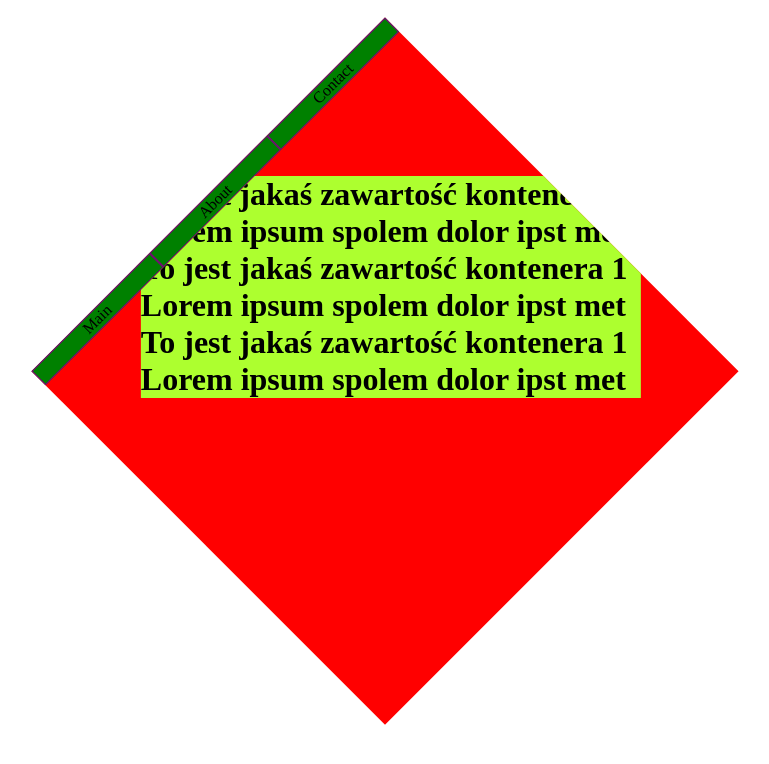
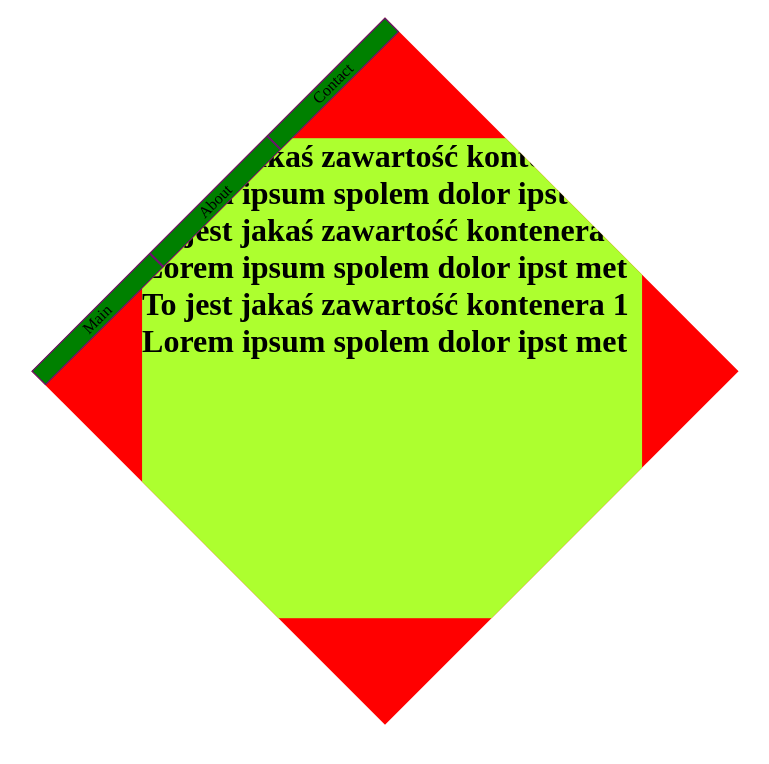
Before and after one commit to malikowy/js_pagerotated, a website: page app/index.html in a window 1280 px wide. Shown: the whole page, without its empty margins (255-1024 px from the left). Drawn offline with nearby package versions, Linux system fonts and the light colour scheme; files that its build step writes are made by us from their sources.

Commit message:
fixed import links in sass, better view of content

```diff
--- /dev/null
+++ b/app/styles/_mixins.scss
@@ -0,0 +1,14 @@
+// _mixins.scss
+// VARIABLES
+$page-width : 500px;
+$page-height : 500px;
+$navbar-height: 20px;
+$container-width : $page-width;
+$container-height : calc(#{$page-height} - #{$navbar-height});
+
+// EXTENDS
+.rotateDiv {
+  transform : rotate(45deg);
+  height: $container-height;
+  width: $container-width;
+  }
--- a/app/styles/page.scss
+++ b/app/styles/_page.scss
@@ -1,3 +1,4 @@
+// _page.scss
 .container {
   background : red;
   width      : $page-width;
@@ -19,6 +20,8 @@
           border     : solid 1px purple;
           text-align : center;
           cursor     : pointer;
+          height     : $navbar-height;
+          box-sizing : border-box;
           }
         }
       }
--- a/app/styles/mixins.scss
+++ /dev/null
@@ -1,10 +0,0 @@
-// VARIABLES
-$page-width : 500px;
-$page-height : 500px;
-$container-width : $page-width;
-$container-height : calc(#{$page-height} - 20px);
-
-// EXTENDS
-.rotateDiv {
-  transform : rotate(45deg) translateX(90px);
-  }
```
Also changed, not shown: app/scripts/page.js (+8 -8 lines).
